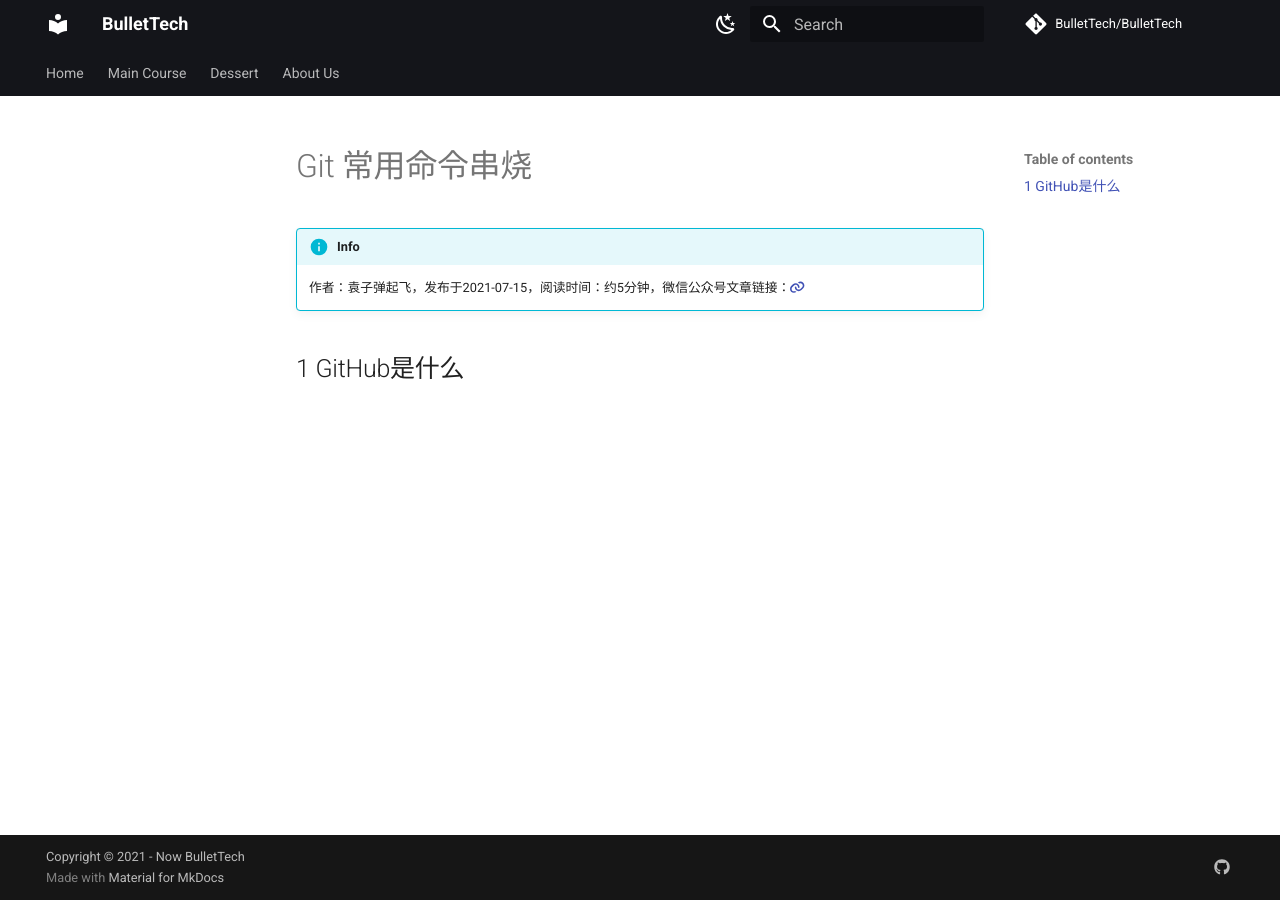
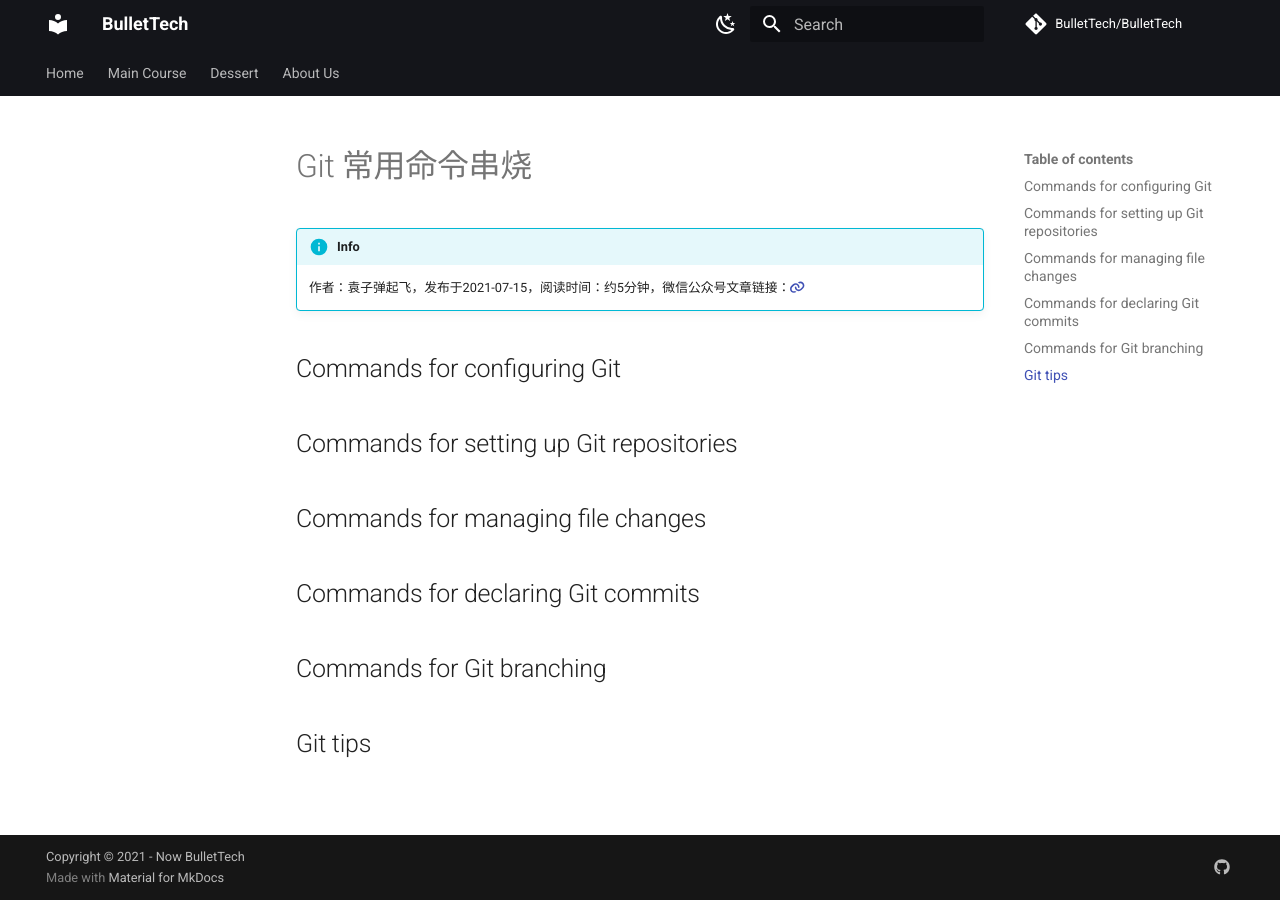
Before and after one commit to BulletTech/BulletTech, an MkDocs documentation site: the page built from docs/Main_Course/Analytics_Tools/2021-07-15-Git-Commands.md, in a window 1280 px wide. Built offline with MkDocs 1.6.1 and Material for MkDocs 9.7.7, drawn with Linux system fonts in a browser that asks for light colours; comment, search, counter and statistics services are not loaded.

Commit message:
加标题

```diff
--- a/docs/Main_Course/Analytics_Tools/2021-07-15-Git-Commands.md
+++ b/docs/Main_Course/Analytics_Tools/2021-07-15-Git-Commands.md
@@ -7,4 +7,14 @@ template: overrides/blogs.html
 !!! info
     作者：袁子弹起飞，发布于2021-07-15，阅读时间：约5分钟，微信公众号文章链接：[:fontawesome-solid-link:]()
 
-## 1 GitHub是什么
+## Commands for configuring Git
+
+## Commands for setting up Git repositories
+
+## Commands for managing file changes
+
+## Commands for declaring Git commits
+
+## Commands for Git branching
+
+## Git tips
```
